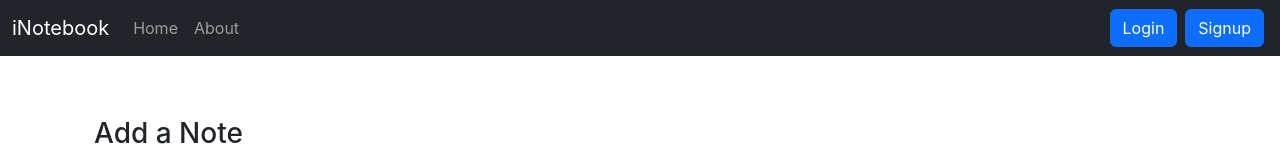
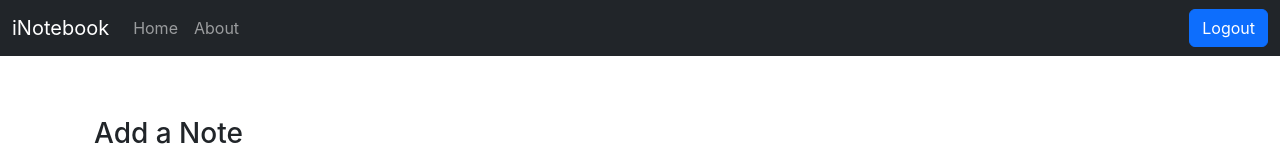
Before and after one commit to makhijaaryan/iNotebook, a React (Create React App) app in the folder frontend/: page / in a window 1280 px wide. Shown: the top 160 px of the page. Built offline with nearby package versions, Linux system fonts and the light colour scheme; no server answers; sample sign-in values are in the browser's storage.

Commit message:
Adding Logout func

```diff
--- a/frontend/src/Components/Notes.js
+++ b/frontend/src/Components/Notes.js
@@ -4,11 +4,14 @@ import NoteItem from './NoteItem';
 import AddNote from './AddNote';
 import { useNavigate } from 'react-router-dom';
 
+
+
 const Notes = (props) => {
+
+    let navigate =useNavigate();
+
     const context = useContext(noteContext);
     const { notes, getNotes, editNote } = context;
-    let navigate = useNavigate();
-
     useEffect(() => {
         if(localStorage.getItem('token')){
             getNotes()
@@ -16,7 +19,7 @@ const Notes = (props) => {
         else{
             navigate('/login')
         }
-
+        // getNotes()
         // eslint-disable-next-line
     }, [])
 
@@ -24,7 +27,7 @@ const Notes = (props) => {
 
     const ref = useRef(null)
     const refClose = useRef(null)
-    const [note, setNote] = useState({id:"", edit_title: "", edit_description: "", edit_tag: "default"});
+    const [note, setNote] = useState({id:"", edit_title: "", edit_description: "", edit_tag: "Default"});
 
     const updateNote = (currentNote) => {
         ref.current.click();
@@ -102,7 +105,7 @@ const Notes = (props) => {
                     {notes.length===0 && "No notes to display"}
                 </div>
                 {notes && notes.map((note) => {
-                    return <NoteItem key={note._id} updateNote={updateNote} showAlert ={props.showAlert}  note={note} />;
+                    return <NoteItem key={note._id} updateNote={updateNote} note={note} />;
                 })}
             </div>
         </>
--- a/frontend/src/components/Navbar.js
+++ b/frontend/src/components/Navbar.js
@@ -1,6 +1,6 @@
 import React from 'react'
 // import {useEffect} from 'react'
-import {Link} from "react-router-dom";
+import {Link, useNavigate} from "react-router-dom";
 import { useLocation } from 'react-router-dom';
 
 const Navbar = () => {
@@ -8,6 +8,15 @@ const Navbar = () => {
   // useEffect(() => {
   //   console.log(location.pathname)
   // }, [location]);
+
+  const navigate =useNavigate();
+
+  const handleLogout = () =>{
+    localStorage.removeItem('token');
+
+    navigate ('/login')
+  }
+
   return (
     <nav className="navbar navbar-expand-lg navbar-dark bg-dark">
       <div className="container-fluid">
@@ -24,10 +33,10 @@ const Navbar = () => {
               <Link className={`nav-link ${location.pathname==="/about"? "active": "" }`} to="/About">About</Link>
             </li>
           </ul>
-          <form className="d-flex" role="search">
+          {!localStorage.getItem('token')?<form className="d-flex" role="search">
             <Link className="btn btn-primary mx-1" to="/login" role="button">Login</Link>
             <Link className="btn btn-primary mx-1" to="/signup" role="button">Signup</Link>
-          </form>
+          </form>: <button onClick={handleLogout} className="btn btn-primary">Logout</button> }
         </div>
       </div>
     </nav>
```
